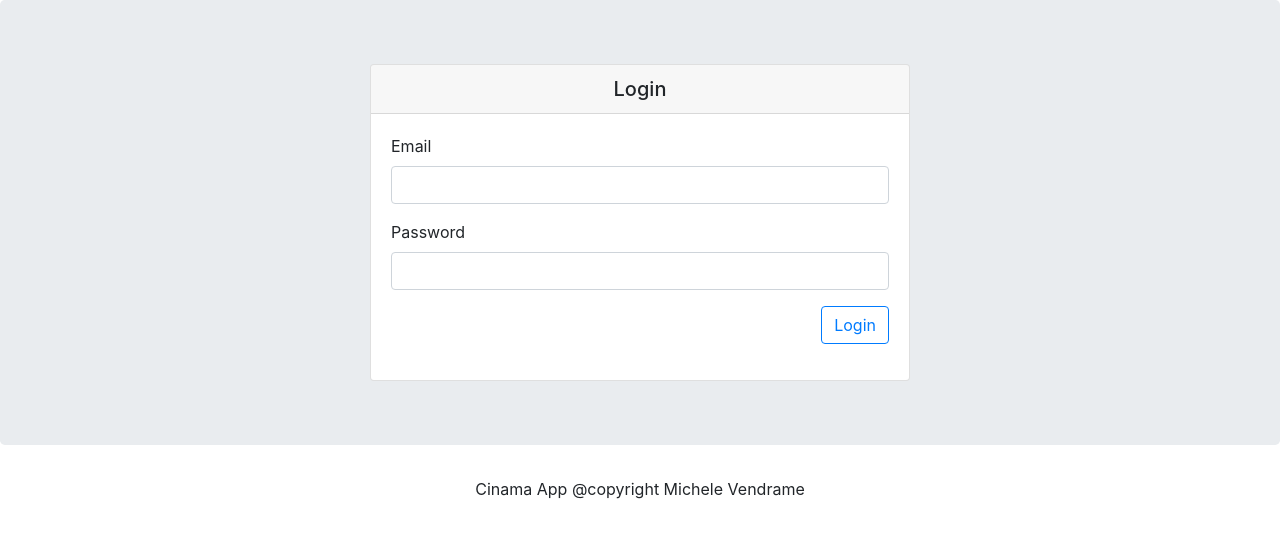
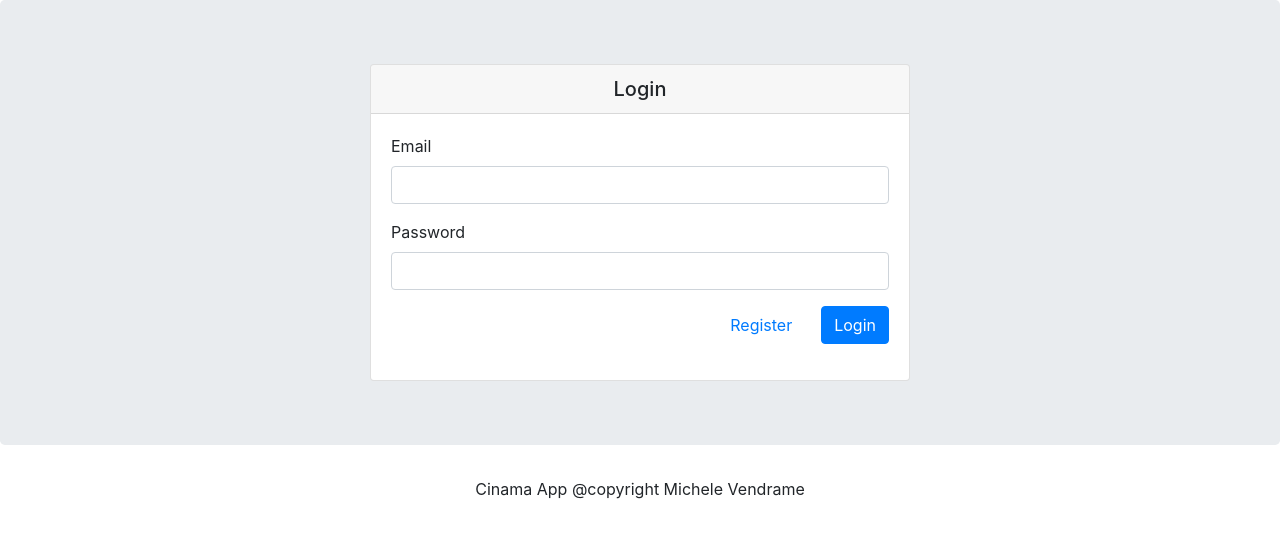
Before and after one commit to mortilus/CinemaRepository, an Angular app: page /login in a window 1280 px wide. Shown: the top 538 px of the page. Built offline with nearby package versions, Linux system fonts and the light colour scheme.

Commit message:
Code clean

```diff
--- a/src/app/auth/login/login.component.html
+++ b/src/app/auth/login/login.component.html
@@ -18,7 +18,8 @@
                 </div>
             </div>
             <div class="form-group float-right">
-                <button class="btn btn-outline-primary" (click)="login()">Login</button>
+                <a routerLink="/register" class="btn btn-link mr-3">Register</a>
+                <button class="btn btn-primary" (click)="login()">Login</button>
             </div>
         </form>
     </div>
--- a/src/app/auth/register/register.component.html
+++ b/src/app/auth/register/register.component.html
@@ -24,7 +24,8 @@
             <div class="form-group">
                 <div class="input-group">
                     <input class="form-control" placeholder="dd-mm-yyyy" name="dp" formControlName="birthDate"
-                        ngbDatepicker #d="ngbDatepicker" [ngClass]="{ 'is-invalid': submitted && formControls.birthDate.errors }">
+                        ngbDatepicker #d="ngbDatepicker"
+                        [ngClass]="{ 'is-invalid': submitted && formControls.birthDate.errors }">
                     <div class="input-group-append">
                         <button class="btn btn-outline-secondary fa fa-calendar" (click)="d.toggle()"
                             type="button"></button>
@@ -52,7 +53,8 @@
                 </div>
             </div>
             <div class="form-group float-right">
-                <button class="btn btn-outline-primary" type="submit">Register</button>
+                <a routerLink="/login" class="btn btn-link mr-3">Login</a>
+                <button class="btn btn-primary" type="submit">Register</button>
             </div>
         </form>
     </div>
--- a/src/app/auth/register/register.component.ts
+++ b/src/app/auth/register/register.component.ts
@@ -3,6 +3,7 @@ import { FormGroup, FormBuilder, Validators } from '@angular/forms';
 import { Subscription } from 'rxjs';
 import { AuthService } from 'src/app/shared/services/auth.service';
 import { IError } from 'src/app/shared/models/IError';
+import { Router } from '@angular/router';
 
 @Component({
   selector: 'app-register',
@@ -16,7 +17,10 @@ export class RegisterComponent implements OnInit, OnDestroy {
   public registerForm: FormGroup;
   public submitted: boolean = false;
 
-  constructor(private _formBuilder: FormBuilder, private _authService: AuthService) { }
+  constructor(private _formBuilder: FormBuilder, private _authService: AuthService, private _router: Router) {
+    if (this._authService.curentLoggedUserValue)
+      this._authService.logout();
+  }
 
   ngOnInit() {
     this._initSubscriptions();
@@ -43,7 +47,7 @@ export class RegisterComponent implements OnInit, OnDestroy {
 
   register() {
     this.submitted = true;
-    if(this.registerForm.invalid)
+    if (this.registerForm.invalid)
       return;
 
     const birthDate = this.registerForm.get('birthDate').value;
@@ -59,6 +63,10 @@ export class RegisterComponent implements OnInit, OnDestroy {
       .subscribe(res => console.log("Registered user: " + res));
   }
 
+  login() {
+    this._router.navigate(['/login']);
+  }
+
   ngOnDestroy(): void {
     this._subscriptions.forEach(sub => sub.unsubscribe());
   }
```
